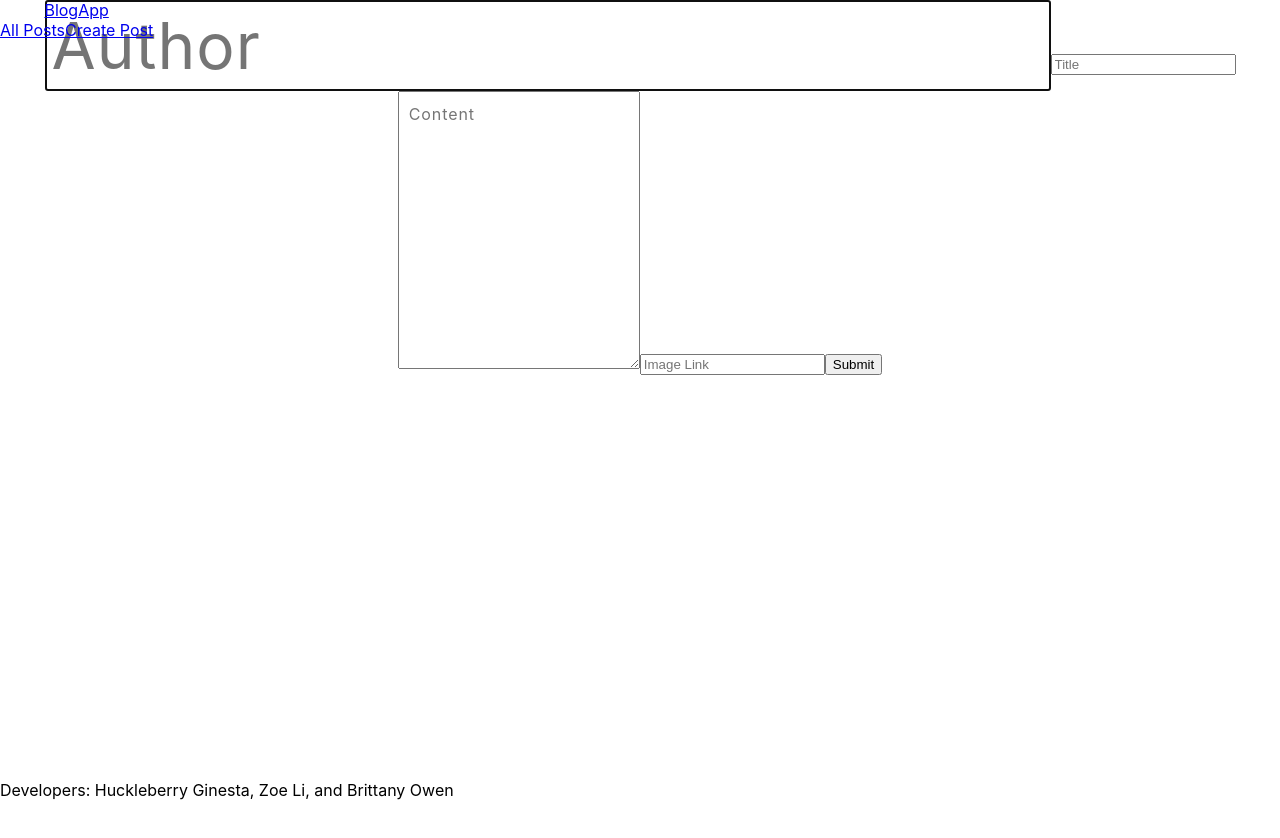
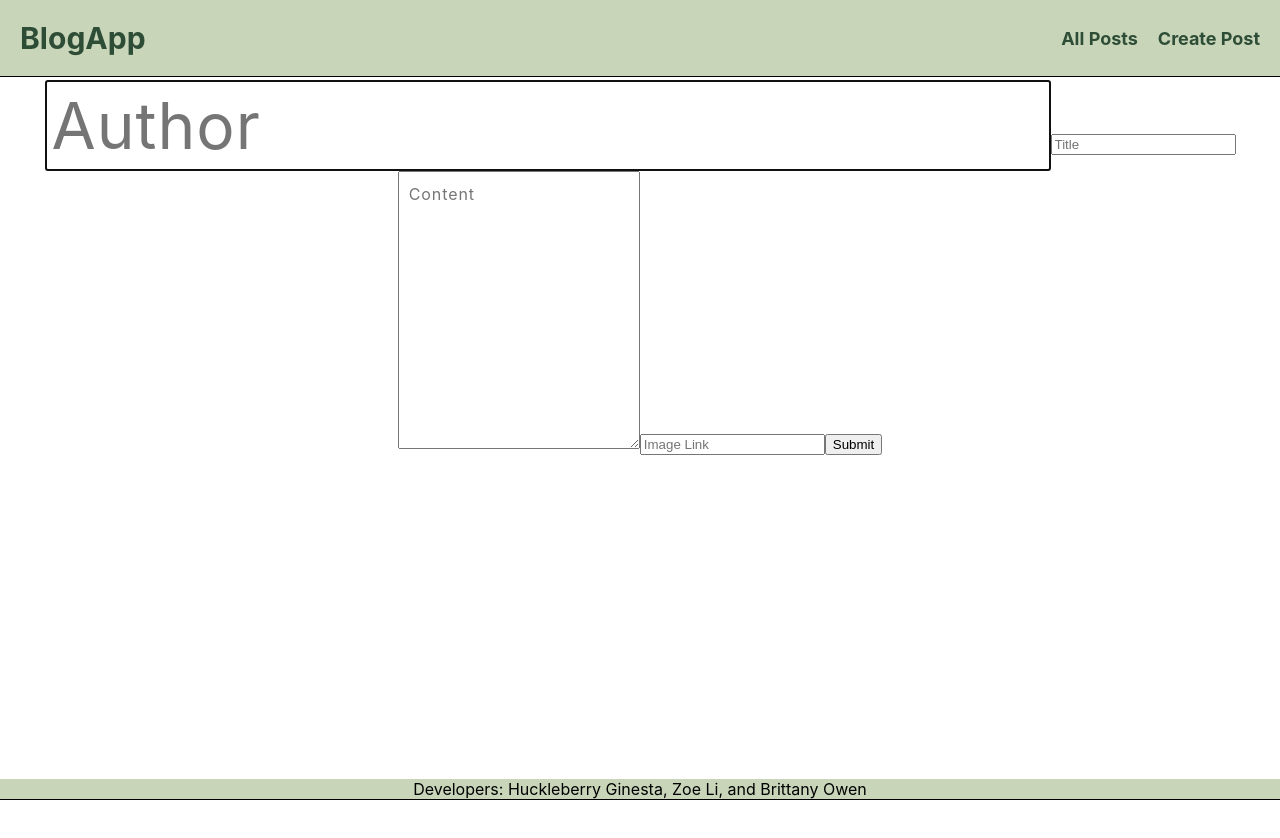
Before and after one commit to brittanyowen/blog-app, a React (Create React App) app in the folder client/: page /add-post in a window 1280 px wide. Shown: the top 838 px of the page. Before the commit the page ends 800 px from the top, so only its background shows below. Built offline with nearby package versions, Linux system fonts and the light colour scheme.

Commit message:
added css to Layout, Nav, Footer, and PostDetails

```diff
--- a/client/src/App.css
+++ b/client/src/App.css
@@ -1,38 +1,3 @@
 .App {
   text-align: center;
 }
-
-.App-logo {
-  height: 40vmin;
-  pointer-events: none;
-}
-
-@media (prefers-reduced-motion: no-preference) {
-  .App-logo {
-    animation: App-logo-spin infinite 20s linear;
-  }
-}
-
-.App-header {
-  background-color: #282c34;
-  min-height: 100vh;
-  display: flex;
-  flex-direction: column;
-  align-items: center;
-  justify-content: center;
-  font-size: calc(10px + 2vmin);
-  color: white;
-}
-
-.App-link {
-  color: #61dafb;
-}
-
-@keyframes App-logo-spin {
-  from {
-    transform: rotate(0deg);
-  }
-  to {
-    transform: rotate(360deg);
-  }
-}
--- a/client/src/components/shared/Footer/Footer.css
+++ b/client/src/components/shared/Footer/Footer.css
@@ -1,5 +1,7 @@
 footer {
-  order: 3;
   position: fixed;
   bottom: 0;
+  width: 100%;
+  border-bottom: solid 1px black;
+  background-color: #c8d5b9;
 }
--- a/client/src/components/shared/Layout/Layout.css
+++ b/client/src/components/shared/Layout/Layout.css
@@ -1,8 +1,12 @@
 .layout {
   display: flex;
-  flex-direction: column;
+  flex-flow: column wrap;
 }
 
 .layout-children {
-  order: 2;
+  height: 100vh;
+  margin-top: 80px;
+  display: flex;
+  flex-flow: column wrap;
+  /* justify-content: center;  */
 }
--- a/client/src/components/shared/Layout/Layout.jsx
+++ b/client/src/components/shared/Layout/Layout.jsx
@@ -1,6 +1,7 @@
 import React from "react";
 import Nav from "../Nav/Nav";
 import Footer from "../Footer/Footer";
+import './Layout.css'
 
 const Layout = (props) => (
   <div className="layout">
--- a/client/src/components/shared/Nav/Nav.css
+++ b/client/src/components/shared/Nav/Nav.css
@@ -1,5 +1,31 @@
 nav {
-  order: 1;
   position: fixed;
   top: 0;
+  width: 100%;
+  border-bottom: solid 1px black;
+  background-color: #c8d5b9;
 }
+
+.nav {
+  display: flex;
+  align-items: center;
+  justify-content: space-between;
+  margin: 20px;
+}
+
+.nav a {
+  color: #2e4d36;
+  font-size: 30px;
+  font-weight: bold;
+  text-align: left;
+  text-decoration: none;
+}
+
+.links {
+  justify-content: flex-end;
+}
+
+.links a {
+  font-size: 18px;
+  margin-left: 20px;
+}
--- a/client/src/screens/PostDetails/PostDetails.css
+++ b/client/src/screens/PostDetails/PostDetails.css
@@ -1,7 +1,43 @@
+.post-detail {
+  height: 100vh;
+  margin: 30px auto;
+  max-width: 600px;
+}
+
+.detail-container div {
+  margin-top: 10px;
+}
+
 .detail-container .title {
   font-weight: bold;
+  font-size: 50px;
+}
+
+.detail-container .author {
+  font-size: 30px;
 }
 
 .post-detail-image {
-  max-width: 300px;
+  max-width: 600px;
+  max-height: 600px;
+
 }
+
+.detail-container .content {
+  text-align: left;
+
+}
+
+.button-container {
+  margin-top: 25px;
+  text-align: center;
+}
+
+.button-container button {
+  font-size: 30px;
+  font-weight: bold;
+  color: #2e4d36;
+  background-color: #c8d5b9;
+  padding: 10px;
+  margin: 20px;
+}
--- a/client/src/screens/PostDetails/PostDetails.jsx
+++ b/client/src/screens/PostDetails/PostDetails.jsx
@@ -42,6 +42,7 @@ const PostDetails = () => {
             alt={post.title}
           />
           <div className="content">{post.content}</div>
+        </div>
           <div className="button-container">
             <button className="edit-button">
               <Link className="edit-link" to={`/posts/${post._id}/edit`}>
@@ -52,7 +53,6 @@ const PostDetails = () => {
               Delete
             </button>
           </div>
-        </div>
       </div>
     </Layout>
   );
```
